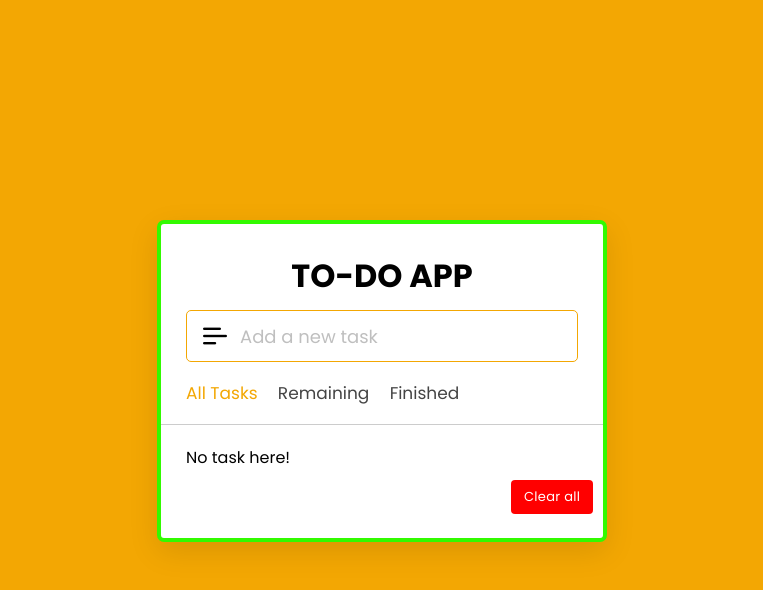
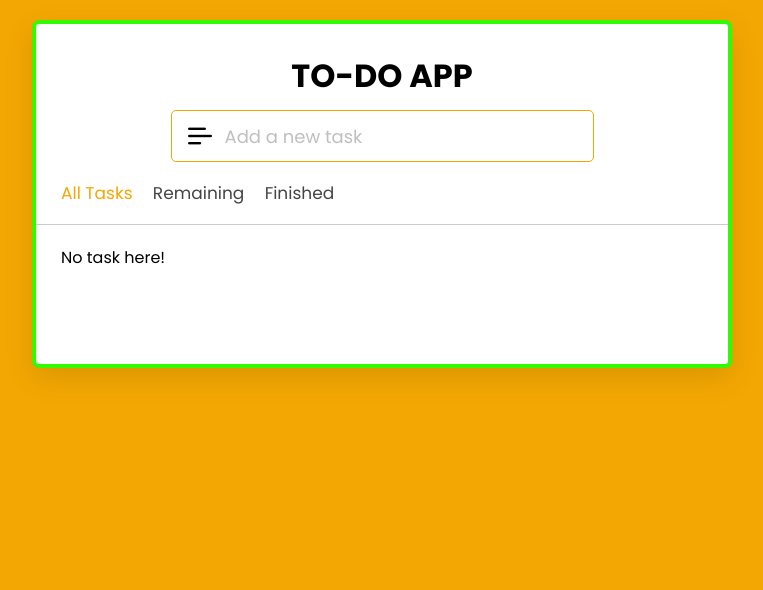
Before and after one commit to ajayakumar615/To---Do-App, a plain HTML site: page index.html in a window 1280 px wide. Shown: the whole page, without its empty margins (258-1021 px from the left). Drawn offline with Linux system fonts and the light colour scheme.

Commit message:
second commit

```diff
--- a/style.css
+++ b/style.css
@@ -13,14 +13,12 @@ body {
   height: 100vh;
   overflow: hidden;
   background: #f3a703;
-
 }
 
 h1 {
   text-align: center;
   font-family: 'Poppins', sans-serif;
-  background: #F3C613;
-  background: #fff
+  background: #fff;
 }
 
 ::selection {
@@ -29,22 +27,23 @@ h1 {
 }
 
 .wrapper {
-  max-width: 450px;
+  max-width: 700px;
   padding: 28px 0 30px;
-  margin: 137px auto;
-  margin-top: 220px;
+  margin: 20px auto;
   background: #fff;
   border-radius: 7px;
   border: 4px solid #32fa00;
   box-shadow: 0 10px 30px rgba(0, 0, 0, 0.1);
-
+  display: flex;
+  flex-direction: column;
+  align-items: center;
 }
 
 .task-input {
   height: 52px;
   padding: 0 25px;
   position: relative;
-  margin-top: 10PX;
+  margin-top: 10px;
 }
 
 .task-input img {
@@ -61,14 +60,12 @@ h1 {
   border-radius: 5px;
   padding: 0 20px 0 53px;
   border: 1px solid #f3a703;
-  ;
 }
 
 .task-input input:focus,
 .task-input input.active {
   padding-left: 52px;
   border: 2px solid #f3a703;
-  ;
 }
 
 .task-input input::placeholder {
@@ -108,14 +105,14 @@ li {
   color: #fff;
   cursor: pointer;
   font-size: 13px;
-  margin-left: 350px;
-  margin-bottom: -10px;
   padding: 7px 13px;
   border-radius: 4px;
   letter-spacing: 0.3px;
   pointer-events: none;
   transition: transform 0.25s ease;
   background: red;
+  opacity: 0;
+  margin-top: 20px; /* Adjusted */
 }
 
 .clear-btn.active {
@@ -129,13 +126,10 @@ li {
 
 .task-box {
   margin-top: 20px;
-  margin-right: 5px;
   padding: 0 20px 10px 25px;
-}
-
-.task-box.overflow {
-  overflow-y: auto;
-  max-height: 300px;
+  width: 100%;
+  max-height: 300px; /* Adjusted */
+  overflow-y: auto; /* Adjusted */
 }
 
 .task-box::-webkit-scrollbar {
@@ -267,7 +261,6 @@ li {
 
   .task-box {
     margin-top: 20px;
-    margin-right: 5px;
     padding: 0 15px 10px 20px;
   }
 
```
